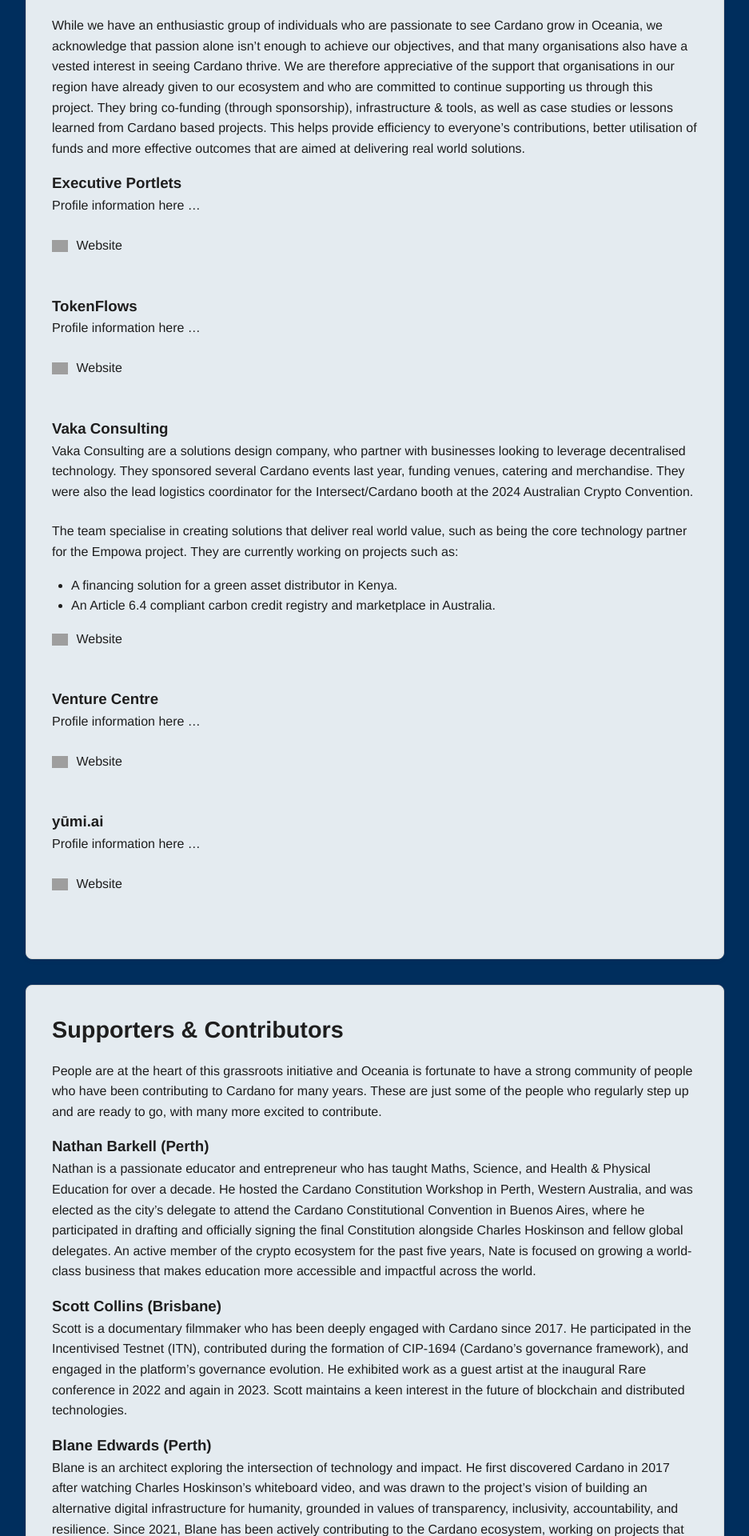
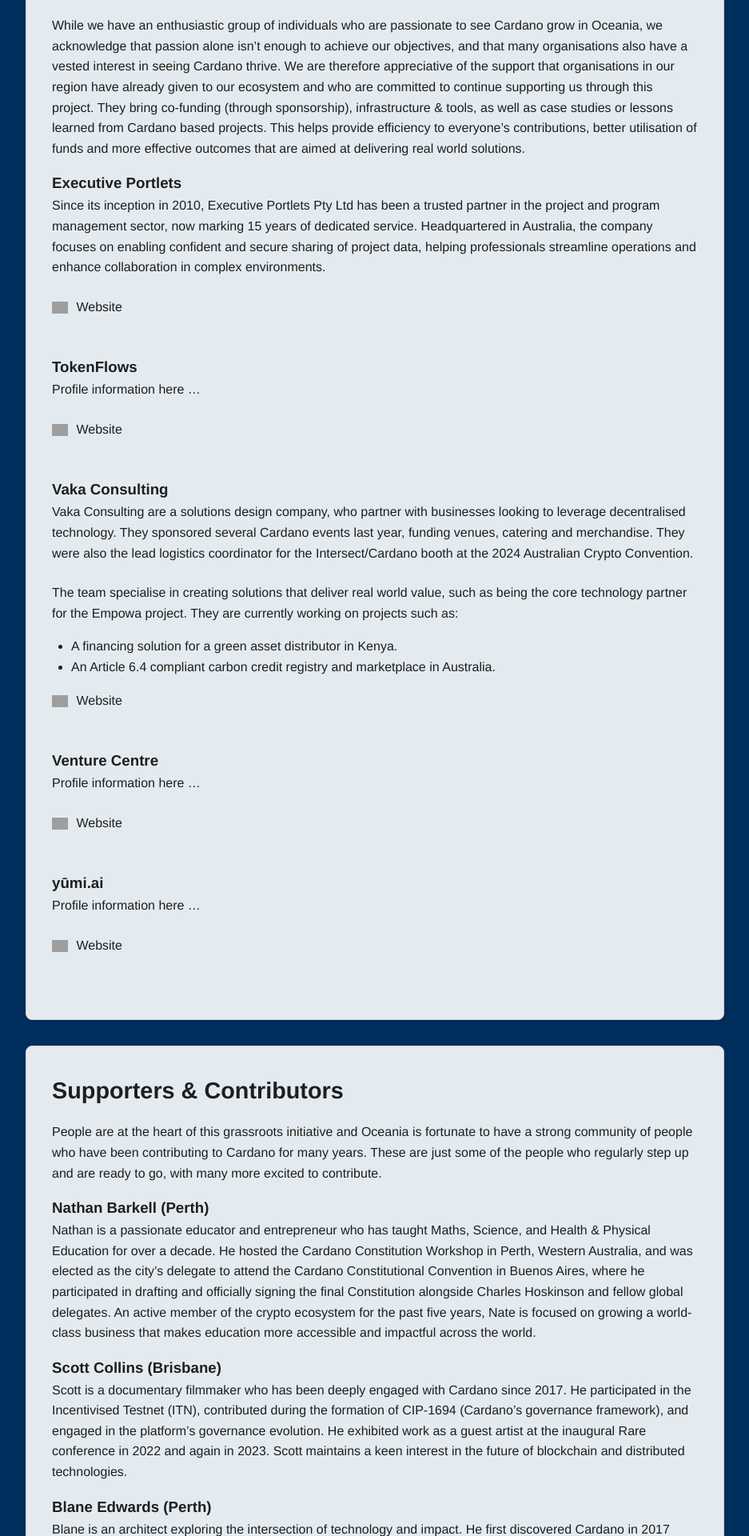
Before and after one commit to cardano-in-oceania/cardano-in-oceania.github.io, a Jekyll site: the page built from pages/who.md, in a window 1280 px wide. Shown: the part 1741-3661 px from the top of the page at 80% size, without its empty margins (303-1240 px from the left). Built offline with Jekyll 4.4.1, drawn with Linux system fonts in a browser that asks for light colours; grey boxes are pictures that could not be loaded.

Commit message:
Update who.md

```diff
--- a/pages/who.md
+++ b/pages/who.md
@@ -54,7 +54,7 @@
 While we have an enthusiastic group of individuals who are passionate to see Cardano grow in Oceania, we acknowledge that passion alone isn't enough to achieve our objectives, and that many organisations also have a vested interest in seeing Cardano thrive.  We are therefore appreciative of the support that organisations in our region have already given to our ecosystem and who are committed to continue supporting us through this project.  They bring co-funding (through sponsorship), infrastructure & tools, as well as case studies or lessons learned from Cardano based projects.  This helps provide efficiency to everyone’s contributions, better utilisation of funds and more effective outcomes that are aimed at delivering real world solutions.
 
 ### Executive Portlets
-Profile information here ...
+Since its inception in 2010, Executive Portlets Pty Ltd has been a trusted partner in the project and program management sector, now marking 15 years of dedicated service. Headquartered in Australia, the company focuses on enabling confident and secure sharing of project data, helping professionals streamline operations and enhance collaboration in complex environments.
 
 {% include social-links.html
   website="https://www.executiveportlets.com.au/"
```
